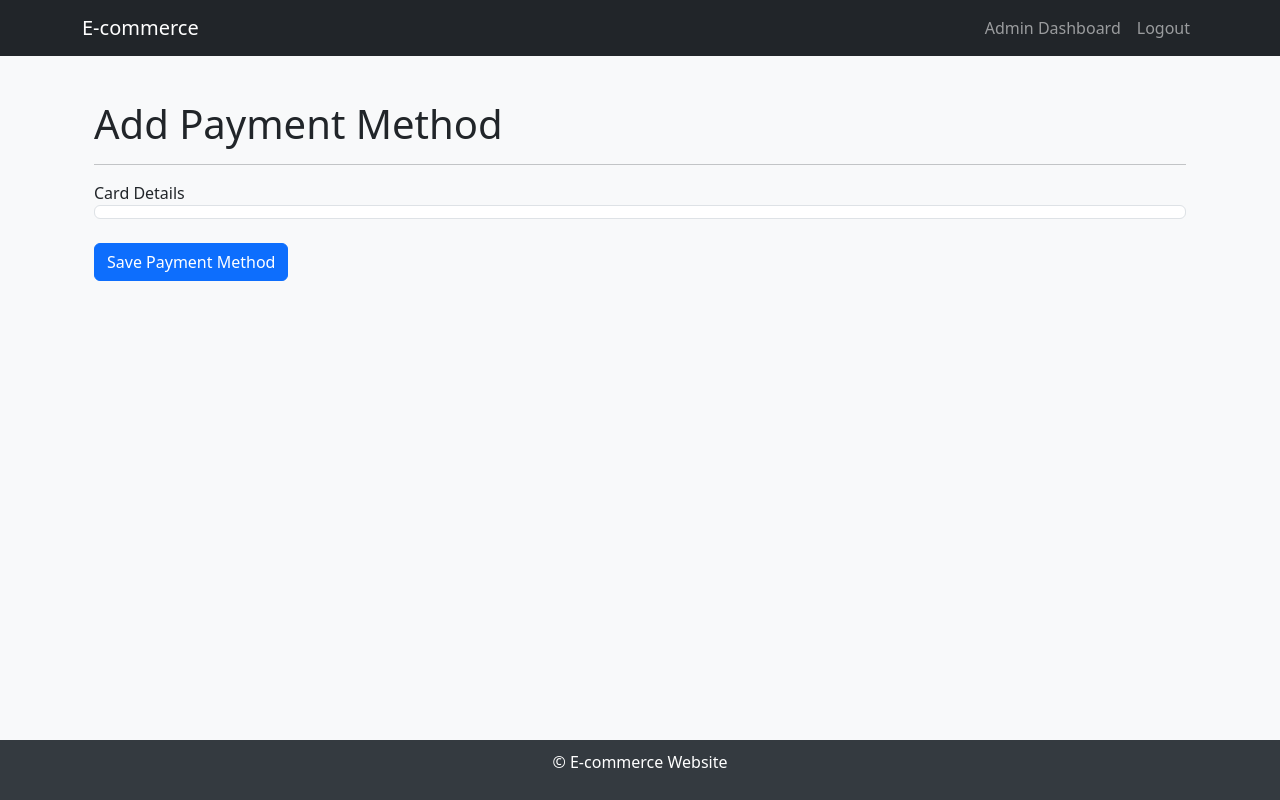
After one commit to v2kv/graduation, a Flask app: page /user/payments/add in a window 1280 px wide. The commit adds this page. Run offline with Flask 3, Linux system fonts and the light colour scheme; a user stored in the database is signed in; tables that the repository leaves empty hold one stand-in row (values such as "Sample post"); some libraries are stand-ins or nearby versions.

Commit message:
added payment methods for users

```diff
--- a/config.py
+++ b/config.py
@@ -1,4 +1,5 @@
 import os
+import stripe # simulate payments
 
 class Config:
     SECRET_KEY = os.environ.get('SECRET_KEY', 'GRADUATION')  # Get secret key from environment variables
@@ -9,6 +10,8 @@ class Config:
     SQLALCHEMY_TRACK_MODIFICATIONS = False  # Disable SQLAlchemy event system
     ADMIN_REGISTRATION_TOKEN = os.environ.get('ADMIN_REGISTRATION_TOKEN', 'GRADUATION')  # Get admin registration token from environment variables
 
+    stripe.api_key = "sk_test_51QhcQwGK7HgCufdXVD0auQv4NGn8qm9TRWXRYlVoPkrvzzoI7WVmE9SYsIMH0zCn6fov7hlyvs0dp8Ra7kv4TC1r00HXsSH5ap" # stripe test secret key
+
     MAIL_SERVER = 'smtp.example.com'
     MAIL_PORT = 587
     MAIL_USE_TLS = True
--- a/routes.py
+++ b/routes.py
@@ -3,8 +3,9 @@ from flask import Blueprint, session, request, render_template, flash, redirect,
 from flask_login import login_user, logout_user, login_required, current_user
 import pycountry # list of all countries for address
 import re # check phone number format
+import stripe # simulate payments
 from db import db
-from models import Admin, User, Item, ShoppingCart, CartItem, Order, Category, OrderItem, Tag, ItemTag, ProductImage, Address
+from models import Admin, User, Item, ShoppingCart, CartItem, Order, Category, OrderItem, Tag, ItemTag, ProductImage, Address, PaymentMethod
 from werkzeug.security import generate_password_hash, check_password_hash
 from functools import wraps
 from sqlalchemy.orm import joinedload
@@ -629,6 +630,79 @@ def delete_address(address_id):
 
     return redirect(url_for('user.user_dashboard'))
 
+# user payments
+
+stripe.api_key = "sk_test_51QhcQwGK7HgCufdXVD0auQv4NGn8qm9TRWXRYlVoPkrvzzoI7WVmE9SYsIMH0zCn6fov7hlyvs0dp8Ra7kv4TC1r00HXsSH5ap" # stripe test secret key
+
+@user_bp.route('/user/payments')
+@login_required
+def user_payments():
+    payment_methods = PaymentMethod.query.filter_by(user_id=current_user.user_id).all()
+    return render_template('user/user_payments.html', payment_methods=payment_methods)
+
+@user_bp.route('/user/payments/add', methods=['GET', 'POST'])
+@login_required
+def add_payment_method():
+    if request.method == 'POST':
+        payment_method_id = request.form.get('payment_method_id')
+
+        try:
+            # Retrieve the PaymentMethod from Stripe
+            payment_method = stripe.PaymentMethod.retrieve(payment_method_id)
+
+            # Extract card details
+            card = payment_method.card
+            issuer = card.brand.title()  # e.g., "Visa"
+            last_four_digits = card.last4
+            expiry_month = card.exp_month
+            expiry_year = card.exp_year
+
+            # Save the payment method in the database
+            new_payment = PaymentMethod(
+                user_id=current_user.user_id,
+                issuer=issuer,
+                last_four_digits=last_four_digits,
+                expiry_month=expiry_month,
+                expiry_year=expiry_year,
+                stripe_payment_method_id=payment_method_id
+            )
+            db.session.add(new_payment)
+            db.session.commit()
+
+            flash("Payment method added successfully!", "success")
+            return redirect(url_for('user.user_payments'))
+
+        except stripe.error.StripeError as e:
+            db.session.rollback()  # Reset the session after failed transaction
+            flash(f"Error adding payment method: {e.user_message}", "danger")
+            return redirect(url_for('user.add_payment_method'))
+
+        except Exception as e:
+            db.session.rollback()  # Reset the session after failed transaction
+            flash(f"An error occurred: {str(e)}", "danger")
+            return redirect(url_for('user.add_payment_method'))
+
+    return render_template('user/add_payment_method.html')
+
+@user_bp.route('/user/payments/<int:payment_id>/delete', methods=['POST'])
+@login_required
+def delete_payment_method(payment_id):
+    payment = PaymentMethod.query.get_or_404(payment_id)
+
+    if payment.user_id != current_user.user_id:
+        flash("Unauthorized action.", "danger")
+        return redirect(url_for('user.user_payments'))
+
+    try:
+        db.session.delete(payment)
+        db.session.commit()
+        reset_auto_increment(db, 'payment_methods', 'payment_id')
+        flash("Payment method deleted successfully!", "success")
+    except Exception as e:
+        db.session.rollback()
+        flash(f"An error occurred: {str(e)}", "danger")
+
+    return redirect(url_for('user.user_payments'))
 
 # Item Routes
 @item_bp.route('/items')
@@ -661,6 +735,7 @@ def search_items():
     items = items.all()
 
     return render_template('search_results.html', items=items, query=query)
+
 
 # Cart Routes
 @cart_bp.route('/cart')
--- /dev/null
+++ b/templates/user/add_payment_method.html
@@ -0,0 +1,65 @@
+{% extends "layout.html" %}
+
+{% block title %}Add Payment Method{% endblock %}
+
+{% block content %}
+<div class="container mt-4">
+    <h1>Add Payment Method</h1>
+    <hr>
+    <!-- Form for adding payment method -->
+    <form id="payment-form" method="POST">
+        <div class="form-group">
+            <label for="card-element">Card Details</label>
+            <!-- Stripe Card Element Placeholder -->
+            <div id="card-element" class="form-control"></div>
+            <!-- Error messages -->
+            <div id="card-errors" class="text-danger mt-2" role="alert"></div>
+        </div>
+        <button type="submit" class="btn btn-primary mt-3">Save Payment Method</button>
+    </form>
+</div>
+
+<!-- Include Stripe.js -->
+<script src="https://js.stripe.com/v3/"></script>
+<script>
+    // Initialize Stripe.js
+    const stripe = Stripe("pk_test_51QhcQwGK7HgCufdX8dCTXfvu5nc28q4xxPDMPXvyHwAgOvE46T6Mu0P8PMfM3cFTEDTglBmJyVtDRFZv0PjIO6n000ztEGQoGZ");
+    const elements = stripe.elements();
+
+    // Create a card element with postal code disabled
+    const card = elements.create("card", {
+        style: { base: { fontSize: "16px" } },
+        hidePostalCode: true, // Disable postal code
+    });
+
+    card.mount("#card-element");
+
+    // Handle form submission
+    const form = document.getElementById("payment-form");
+    form.addEventListener("submit", async (event) => {
+        event.preventDefault();
+
+        const { paymentMethod, error } = await stripe.createPaymentMethod({
+            type: "card",
+            card: card,
+        });
+
+        if (error) {
+            const errorElement = document.getElementById("card-errors");
+            errorElement.textContent = error.message;
+        } else {
+            const response = await fetch("{{ url_for('user.add_payment_method') }}", {
+                method: "POST",
+                headers: { "Content-Type": "application/x-www-form-urlencoded" },
+                body: `payment_method_id=${paymentMethod.id}`,
+            });
+
+            if (response.ok) {
+                window.location.href = "{{ url_for('user.user_payments') }}";
+            } else {
+                alert("Failed to save payment method. Please try again.");
+            }
+        }
+    });
+</script>
+{% endblock %}
--- a/templates/user/user_dashboard.html
+++ b/templates/user/user_dashboard.html
@@ -57,7 +57,7 @@
     <!-- Payments Placeholder -->
     <div class="mb-4">
         <h2>My Payments</h2>
-        <p>Payment history and management features coming soon...</p>
+        <a href="{{ url_for('user.user_payments') }}" class="btn btn-primary">View Payments</a>
     </div>
 </div>
 {% endblock %}
```
Also changed, not shown: models.py (+18 -0 lines), templates/user/user_payments.html (added, +46 -0 lines), static/images/mastercard.png (added), static/images/visa.png (added), 4 other files.
